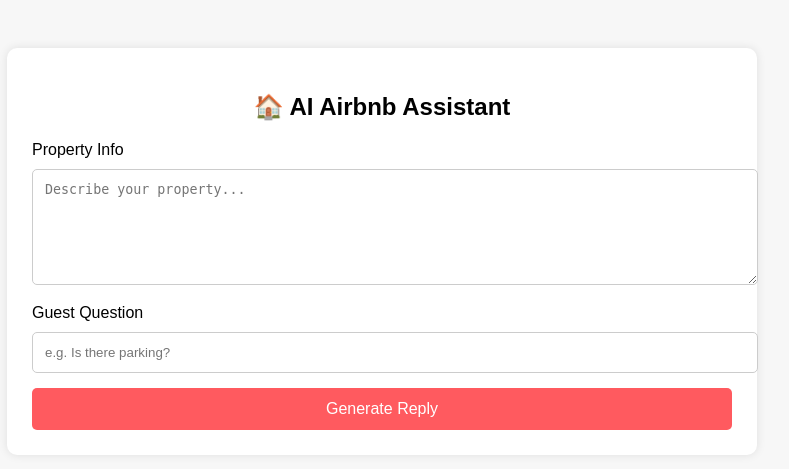
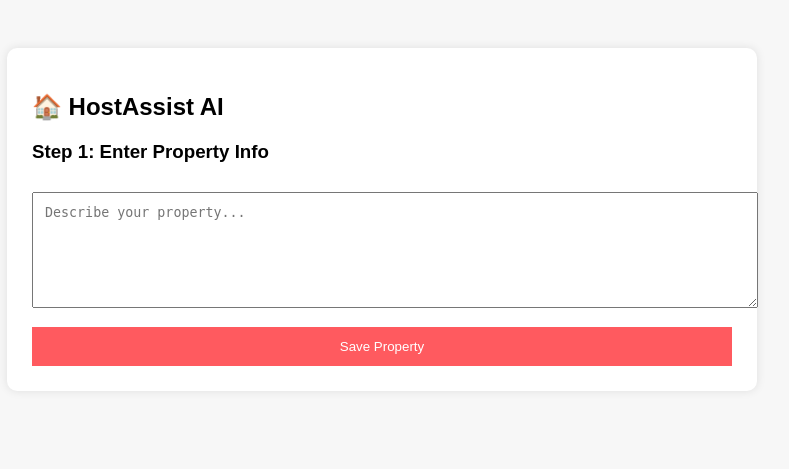
Before and after one commit to GKodot/HostAssist, a Flask app: page / in a window 1280 px wide. Shown: the top 469 px of the page, without its empty margins (258-1047 px from the left). Run offline with Flask 3, Linux system fonts and the light colour scheme.

Commit message:
Update index.html

```diff
--- a/templates/index.html
+++ b/templates/index.html
@@ -1,7 +1,7 @@
 <!doctype html>
 <html>
   <head>
-    <title>AI Airbnb Assistant</title>
+    <title>HostAssist AI</title>
     <style>
       body {
         font-family: Arial;
@@ -16,17 +16,12 @@
         border-radius: 10px;
         box-shadow: 0px 0px 10px rgba(0, 0, 0, 0.1);
       }
-      h2 {
-        text-align: center;
-      }
       textarea,
       input {
         width: 100%;
         padding: 12px;
         margin-top: 10px;
         margin-bottom: 15px;
-        border-radius: 5px;
-        border: 1px solid #ccc;
       }
       button {
         width: 100%;
@@ -34,43 +29,52 @@
         background: #ff5a5f;
         color: white;
         border: none;
-        border-radius: 5px;
-        font-size: 16px;
-      }
-      button:hover {
-        background: #e14b50;
       }
       .reply {
         margin-top: 20px;
         padding: 15px;
         background: #eef6ff;
-        border-left: 5px solid #2196f3;
+      }
+      .saved {
+        background: #e6ffe6;
+        padding: 10px;
+        margin-bottom: 15px;
       }
     </style>
   </head>
   <body>
     <div class="container">
-      <h2>🏠 AI Airbnb Assistant</h2>
+      <h2>🏠 HostAssist AI</h2>
 
+      {% if not property_saved %}
+      <!-- STEP 1: Save Property Info -->
       <form method="POST">
-        <label>Property Info</label>
+        <h3>Step 1: Enter Property Info</h3>
         <textarea
           name="property_info"
           rows="6"
           placeholder="Describe your property..."
         ></textarea>
+        <button type="submit">Save Property</button>
+      </form>
 
-        <label>Guest Question</label>
+      {% else %}
+      <!-- STEP 2: Ask Questions -->
+      <div class="saved">
+        ✅ Property info saved
+        <a href="/reset">(Change)</a>
+      </div>
+
+      <form method="POST">
+        <h3>Ask Guest Question</h3>
         <input
           type="text"
           name="question"
           placeholder="e.g. Is there parking?"
         />
-
         <button type="submit">Generate Reply</button>
       </form>
-
-      {% if reply %}
+      {% endif %} {% if reply %}
       <div class="reply">
         <strong>AI Reply:</strong>
         <p>{{ reply }}</p>
```
